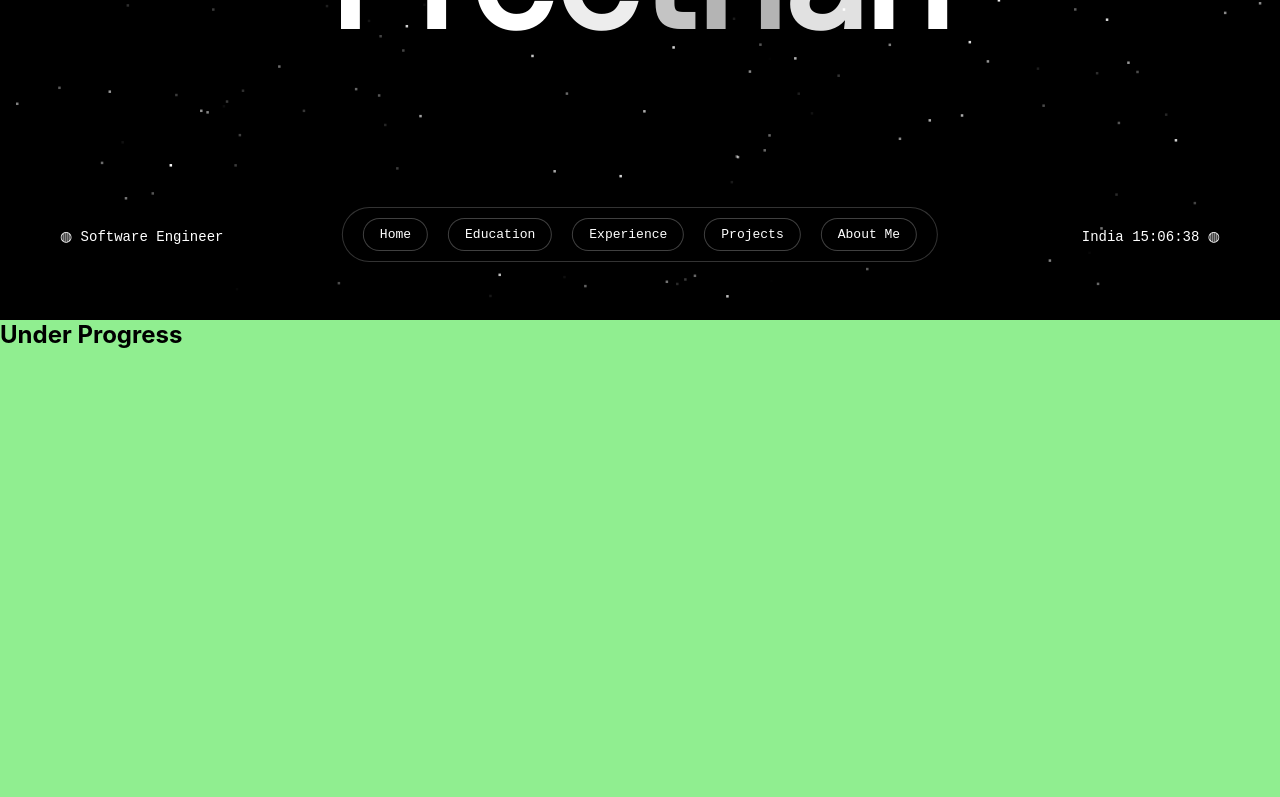
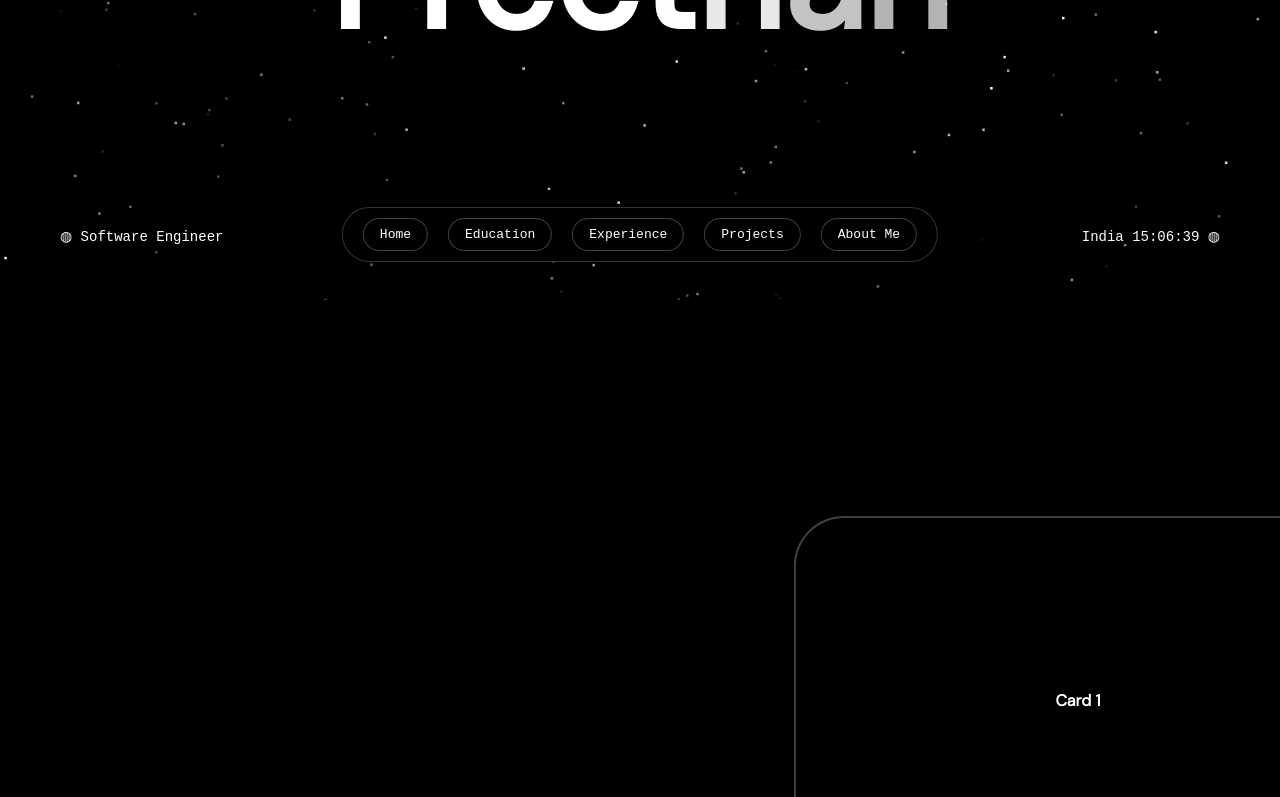
Before and after one commit to rishabhpreethan/portfolio, a React (Vite) app: page / in a window 1280 px wide. Shown: the part 500-1297 px from the top of the page. Built offline with nearby package versions, Linux system fonts and the light colour scheme.

Commit message:
added card hover effect

```diff
--- a/src/components/FirstPage.tsx
+++ b/src/components/FirstPage.tsx
@@ -95,6 +95,9 @@ const FirstPage: React.FC = () => {
   const [showMenuBar, setShowMenuBar] = useState(false);
   const [currentTime, setCurrentTime] = useState<string>('');
   const [isMenuOpen, setIsMenuOpen] = useState(false);
+  const [isMenuBarVisible, setIsMenuBarVisible] = useState(true);
+  const lastScrollY = useRef(0);
+  const ticking = useRef(false);
 
   const getCurrentTimeIST = () => {
     const now = new Date();
@@ -143,6 +146,33 @@ const FirstPage: React.FC = () => {
       setCurrentTime(getCurrentTimeIST());
     }, 1000);
 
+    const handleScroll = () => {
+      if (!ticking.current) {
+        window.requestAnimationFrame(() => {
+          const currentScrollY = window.scrollY;
+          const windowHeight = window.innerHeight;
+          const isScrollingDown = currentScrollY > lastScrollY.current;
+
+          // Check if we're at a page boundary (within 10 pixels of a multiple of window height)
+          const isAtPageBoundary = Math.abs(currentScrollY % windowHeight) < 10 ||
+                                   Math.abs(currentScrollY % windowHeight - windowHeight) < 10;
+
+          if (isScrollingDown && !isAtPageBoundary) {
+            setIsMenuBarVisible(false);
+          } else if (!isScrollingDown || isAtPageBoundary) {
+            setIsMenuBarVisible(true);
+          }
+
+          lastScrollY.current = currentScrollY;
+          ticking.current = false;
+        });
+
+        ticking.current = true;
+      }
+    };
+
+    window.addEventListener('scroll', handleScroll);
+
     return () => {
       if (leftText) {
         gsap.killTweensOf(leftText);
@@ -157,6 +187,7 @@ const FirstPage: React.FC = () => {
         });
       }
       clearInterval(intervalId);
+      window.removeEventListener('scroll', handleScroll);
     };
   }, []);
 
@@ -183,10 +214,6 @@ const FirstPage: React.FC = () => {
 
   const handleMenuToggle = (open: boolean) => {
     setIsMenuOpen(open);
-  };
-
-  const handleOverlayClick = () => {
-    setIsMenuOpen(false);
   };
 
   return (
@@ -230,7 +257,7 @@ const FirstPage: React.FC = () => {
       >
         India {currentTime} ◍
       </div>
-      {showMenuBar && <MenuBar isOpen={isMenuOpen} />}
+      {showMenuBar && <MenuBar isOpen={isMenuOpen} isVisible={isMenuBarVisible} />}
     </div>
   );
 };
--- a/src/components/MenuBar.tsx
+++ b/src/components/MenuBar.tsx
@@ -3,18 +3,23 @@ import { gsap } from 'gsap';
 
 interface MenuBarProps {
   isOpen: boolean;
+  isVisible: boolean;
 }
 
-const MenuBar: React.FC<MenuBarProps> = ({ isOpen }) => {
+const MenuBar: React.FC<MenuBarProps> = ({ isOpen, isVisible }) => {
   const menuBarRef = useRef<HTMLDivElement>(null);
 
   useEffect(() => {
     const menuBar = menuBarRef.current;
 
     if (menuBar) {
-      gsap.to(menuBar, { opacity: 1, duration: 3 });
+      gsap.to(menuBar, {
+        opacity: isVisible ? 1 : 0,
+        duration: 0.3,
+        pointerEvents: isVisible ? 'auto' : 'none'
+      });
     }
-  }, []);
+  }, [isVisible]);
 
   const menuButtonStyle: React.CSSProperties = {
     backgroundColor: 'black',
@@ -44,9 +49,10 @@ const MenuBar: React.FC<MenuBarProps> = ({ isOpen }) => {
       ref={menuBarRef}
       style={{
         ...menuBarStyle,
-        opacity: 0,
+        opacity: isVisible ? 1 : 0,
         filter: isOpen ? 'blur(5px)' : 'none',
-        transition: 'filter 0.6s ease-in-out'
+        transition: 'filter 0.6s ease-in-out, opacity 0.3s ease-in-out',
+        pointerEvents: isVisible ? 'auto' : 'none'
       }}
     >
       <button
--- a/src/components/SecondPage.tsx
+++ b/src/components/SecondPage.tsx
@@ -25,31 +25,81 @@ const HorizontalScrollSection = () => {
     });
   }, []);
 
-  const cardStyle = {
-    flex: '0 0 25%', // Adjust the width of the cards as needed
+  const cardStyle: React.CSSProperties = {
+    position: 'relative',
+    zIndex: 0,
+    width: '500px',
+    height: '300px',
+    borderRadius: '50px', // Keep the border radius
+    overflow: 'hidden',
+    padding: '2rem',
+    display: 'flex',
+    justifyContent: 'center',
+    alignItems: 'center',
+    fontFamily: "'DM Sans', sans-serif",
+    fontWeight: 'bold',
+    color: 'white',
     background: 'black',
-    color: 'white',
-    display: 'flex',
-    alignItems: 'center',
-    justifyContent: 'center',
-    height: '300px',
-    width: '500px',
+    border: '2px solid rgba(128, 128, 128, 0.5)',
     margin: '10px',
-    borderRadius: '50px',
-    border: '4px solid white',
-    fontFamily: "'DM Sans', sans-serif",
-    fontWeight: 'bold'
+    transition: 'transform 0.3s ease-in-out'
   };
 
   return (
-    <div ref={containerRef} style={{ overflow: 'hidden', height: '100vh', display: 'flex', alignItems: 'center' }}>
-      <div ref={horizontalRef} style={{ display: 'flex', width: '300%', transform: 'translateX(33.33%)' }}>
-        <div style={cardStyle}>Card 1</div>
-        <div style={cardStyle}>Card 2</div>
-        <div style={cardStyle}>Card 3</div>
-        <div style={cardStyle}>Card 4</div>
+    <>
+      <style>{`
+        @keyframes rotate {
+          100% {
+            transform: rotate(1turn);
+          }
+        }
+
+        .rainbow:hover {
+          transform: scale(1.05);
+        }
+
+        .rainbow:hover::before {
+          content: '';
+          position: absolute;
+          z-index: -2;
+          left: -50%;
+          top: -50%;
+          width: 200%;
+          height: 200%;
+          border-radius: 50px; /* Match card's border radius */
+          background-color: transparent;
+          background-repeat: no-repeat;
+          background-size: 60% 60%, 40% 40%; /* Adjust sizes to make white thinner */
+          background-position: 0 0, 100% 0, 100% 100%, 0 100%;
+          background-image:
+            linear-gradient(#00ff00, #00ff00), /* Top-left green */
+            linear-gradient(#ffffff, #ffffff), /* Top-right white */
+            linear-gradient(#00ff00, #00ff00), /* Bottom-right green */
+            linear-gradient(#ffffff, #ffffff); /* Bottom-left white */
+          animation: rotate 4s linear infinite;
+        }
+
+        .rainbow:hover::after {
+          content: '';
+          position: absolute;
+          z-index: -1;
+          left: 2px; /* Reduced to make the border thinner */
+          top: 2px;  /* Reduced to make the border thinner */
+          width: calc(100% - 4px); /* Adjust width */
+          height: calc(100% - 4px); /* Adjust height */
+          border-radius: 50px; /* Same border-radius */
+          background: black; /* Keep the center black */
+        }
+      `}</style>
+      <div ref={containerRef} style={{ overflow: 'hidden', height: '100vh', display: 'flex', alignItems: 'center' }}>
+        <div ref={horizontalRef} style={{ display: 'flex', width: '300%', transform: 'translateX(33.33%)' }}>
+          <div className="rainbow" style={cardStyle}>Card 1</div>
+          <div className="rainbow" style={cardStyle}>Card 2</div>
+          <div className="rainbow" style={cardStyle}>Card 3</div>
+          <div className="rainbow" style={cardStyle}>Card 4</div>
+        </div>
       </div>
-    </div>
+    </>
   );
 };
 
@@ -67,7 +117,7 @@ const SecondPage = () => (
         speedFactor={0.1}
         backgroundColor="black"
     />
-    {/* <HorizontalScrollSection /> */}
+    <HorizontalScrollSection />
     <VerticalScrollSection />
   </div>
 );
```
Also changed, not shown: 3 other files (tests, documents, lock files or other folders).
